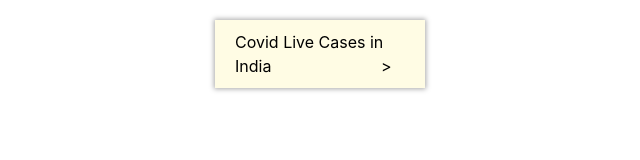
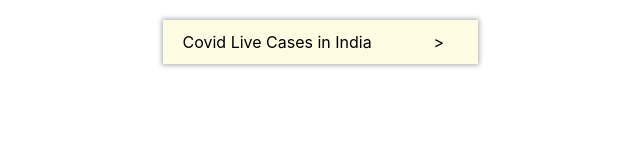
Before and after one commit to ShashankKNaik/shashankknaik.github.io, a plain HTML site: page index.html in a window 1280 px wide. Shown: the whole page, without its empty margins (320-960 px from the left). Drawn offline with nearby package versions, Linux system fonts and the light colour scheme.

Commit message:
Update index.html

```diff
--- a/index.html
+++ b/index.html
@@ -39,7 +39,7 @@
 <body>
     <div class="container-flex">
         <div class="row">
-            <div class="col-sm-2 link">
+            <div class="col-sm-3 link">
                 <a href="covid_live_cases_in_India/home.html">Covid Live Cases in India<span>></span></a>
             </div>
         </div>
```
